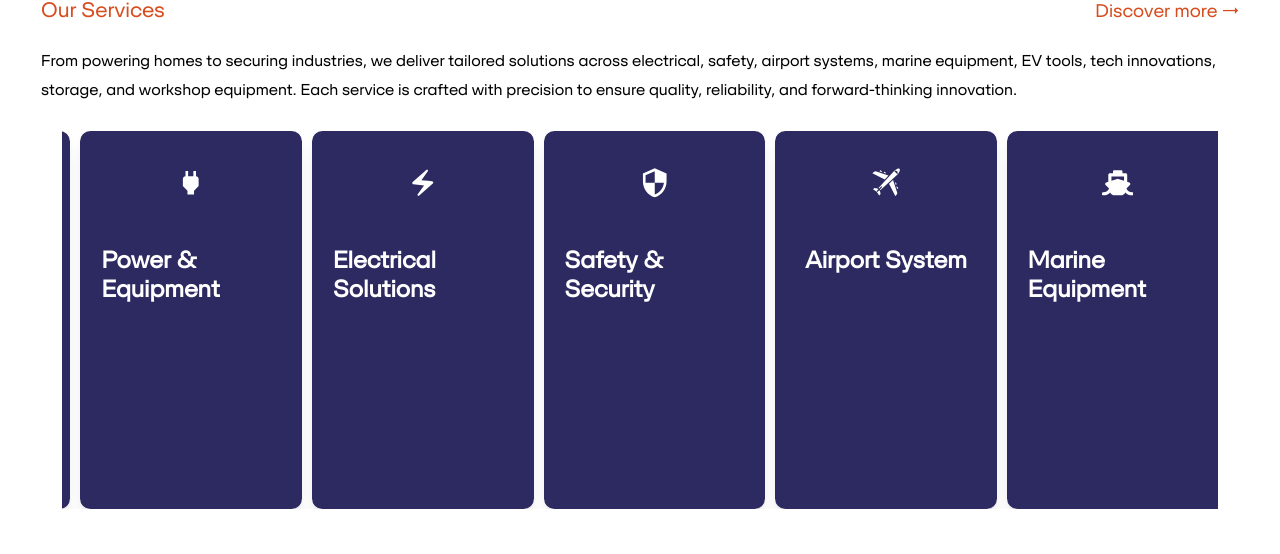
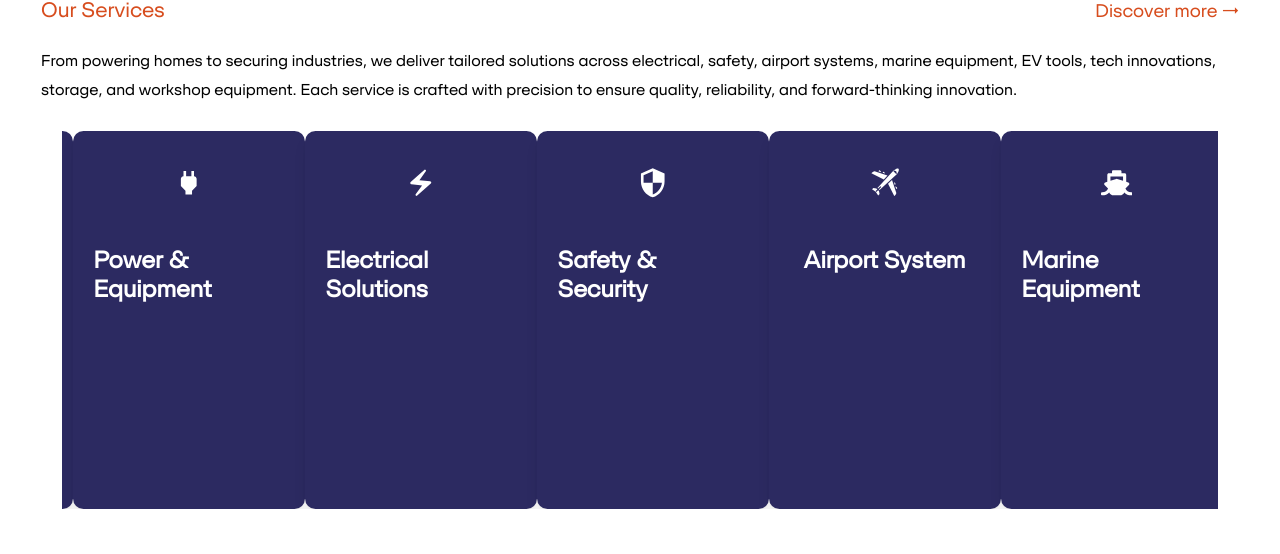
Before and after one commit to IbrahimMohram1/Expand, a React (Vite) app: page / in a window 1280 px wide. Shown: the part 1900-2454 px from the top of the page. Built offline with nearby package versions, Linux system fonts and the light colour scheme; grey boxes are pictures that could not be loaded.

Commit message:
'update'

```diff
--- a/src/App.css
+++ b/src/App.css
@@ -28,10 +28,7 @@ writing-mode: sideways-lr;
 .slick-slider{
     width: 100%;
 }
-.slick-track{
-    display: flex !important ;
-    gap: 10px !important;
-}
+
 html{
     font-size: 21px;
 }
--- a/src/Components/Service/ServiceDetails.jsx
+++ b/src/Components/Service/ServiceDetails.jsx
@@ -14,7 +14,7 @@ export default function Service() {
   }
   useEffect(() => {
     GetServices();
-  }, [id]);
+  }, [id, service]);
   return (
     <>
       <MainSection image={MainImage} text="Services" />
--- a/src/Components/ServicesSwiper/SwiperServices.jsx
+++ b/src/Components/ServicesSwiper/SwiperServices.jsx
@@ -1,4 +1,4 @@
-import React, { useContext, useEffect, useState } from "react";
+import React, { useContext, useEffect, useState, useRef } from "react";
 import * as icons from "react-icons/fa";
 import * as tbIcons from "react-icons/tb";
 import * as faIcons from "react-icons/fa"; // FontAwesome
@@ -15,6 +15,8 @@ export default function SwiperServices() {
   const { GetServices, Services } = useContext(ContextData);
   const { id } = useParams(); // جلب ID من ال URL لمعرفة الخدمة النشطة
   const [loading, setLoading] = useState(true);
+  const [initialSlide, setInitialSlide] = useState(0);
+  const sliderRef = useRef(null);
 
   useEffect(() => {
     const fetchServices = async () => {
@@ -29,6 +31,20 @@ export default function SwiperServices() {
     fetchServices();
   }, [GetServices]);
 
+  useEffect(() => {
+    if (Services.length > 0 && id) {
+      const index = Services.findIndex(
+        (service) => service.id.toString() === id,
+      );
+      if (index !== -1) {
+        setInitialSlide(index);
+        if (sliderRef.current) {
+          sliderRef.current.slickGoTo(index); // تحديث الـ Swiper ليركز على الـ slide الصحيحة
+        }
+      }
+    }
+  }, [id, Services]);
+
   const settings = {
     infinite: true,
     autoplay: !id, // إيقاف الـ autoplay لو فيه id
@@ -37,6 +53,7 @@ export default function SwiperServices() {
     slidesToScroll: 1,
     centerMode: true,
     centerPadding: "0px",
+    initialSlide: initialSlide, // تحديد الـ initialSlide
     responsive: [
       { breakpoint: 1024, settings: { slidesToShow: 3, slidesToScroll: 1 } },
       { breakpoint: 640, settings: { slidesToShow: 2, slidesToScroll: 1 } },
@@ -51,7 +68,7 @@ export default function SwiperServices() {
   return (
     <div className="container mx-auto my-5 overflow-hidden">
       <div className="flex justify-center items-center gap-x-4">
-        <Slider {...settings}>
+        <Slider ref={sliderRef} {...settings}>
           {Services.length > 0 ? (
             Services.map((service) => {
               const IconComponent =
@@ -69,8 +86,8 @@ export default function SwiperServices() {
                 <div key={service.id} className="relative">
                   <Link to={`/services/${service.id}`}>
                     <div
-                      className={`MainBg text-white p-4 rounded-lg w-full  flex flex-col  justify-start items-center h-72 shadow-lg mx-2 transition-all duration-300} ${
-                        isActive ? " " : "" // إضافة margin للـ active service
+                      className={`MainBg text-white p-4 rounded-lg w-full flex flex-col justify-start items-center h-72 shadow-lg mx-2 transition-all duration-300 ${
+                        isActive ? "scale-105" : "" // تكبير الـ active service
                       }`}
                       style={{
                         backgroundImage: isActive
@@ -93,7 +110,7 @@ export default function SwiperServices() {
 
                       {/* Overlay يظهر عند الهوفر */}
                       <div
-                        className="absolute inset-0 bg-black/70 rounded-lg flex flex-col mx-2 justify-center w-full h-full items-center opacity-0 hover:opacity-100 transition-opacity duration-700  text-white text-center"
+                        className="absolute inset-0 bg-black/70 rounded-lg flex flex-col mx-2 justify-center w-full h-full items-center opacity-0 hover:opacity-100 transition-opacity duration-700 text-white text-center"
                         style={{
                           backgroundImage: `url(${service.image})`,
                           backgroundSize: "cover",
@@ -109,7 +126,7 @@ export default function SwiperServices() {
                           </p>
                           <Link
                             to={`/services/${service.id}`}
-                            className="mt-3 bg-white  text-black px-4 py-1 rounded-lg   text-sm text-nowrap"
+                            className="mt-3 bg-white text-black px-4 py-1 rounded-lg text-sm text-nowrap"
                           >
                             View Details
                           </Link>
```
